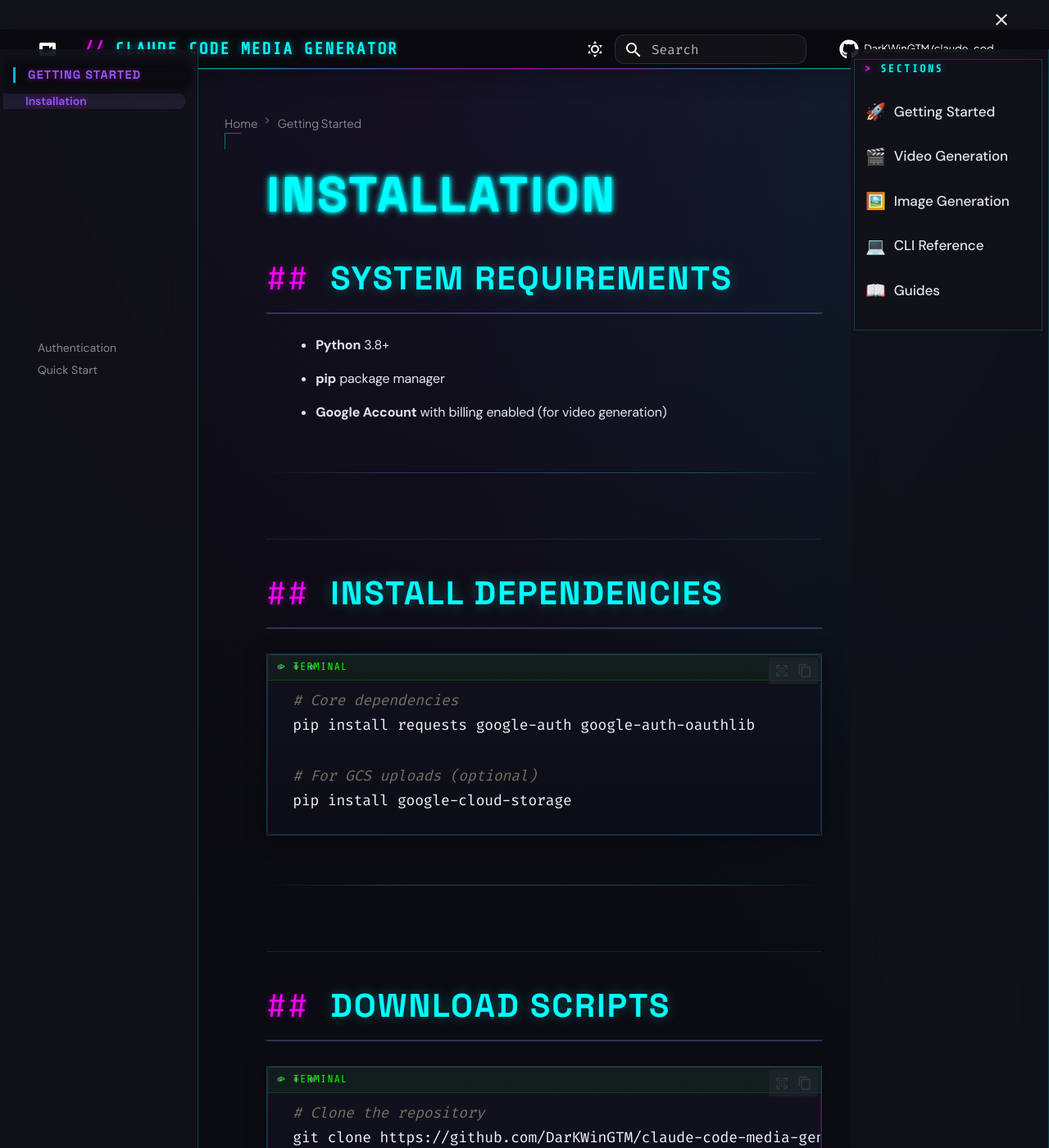
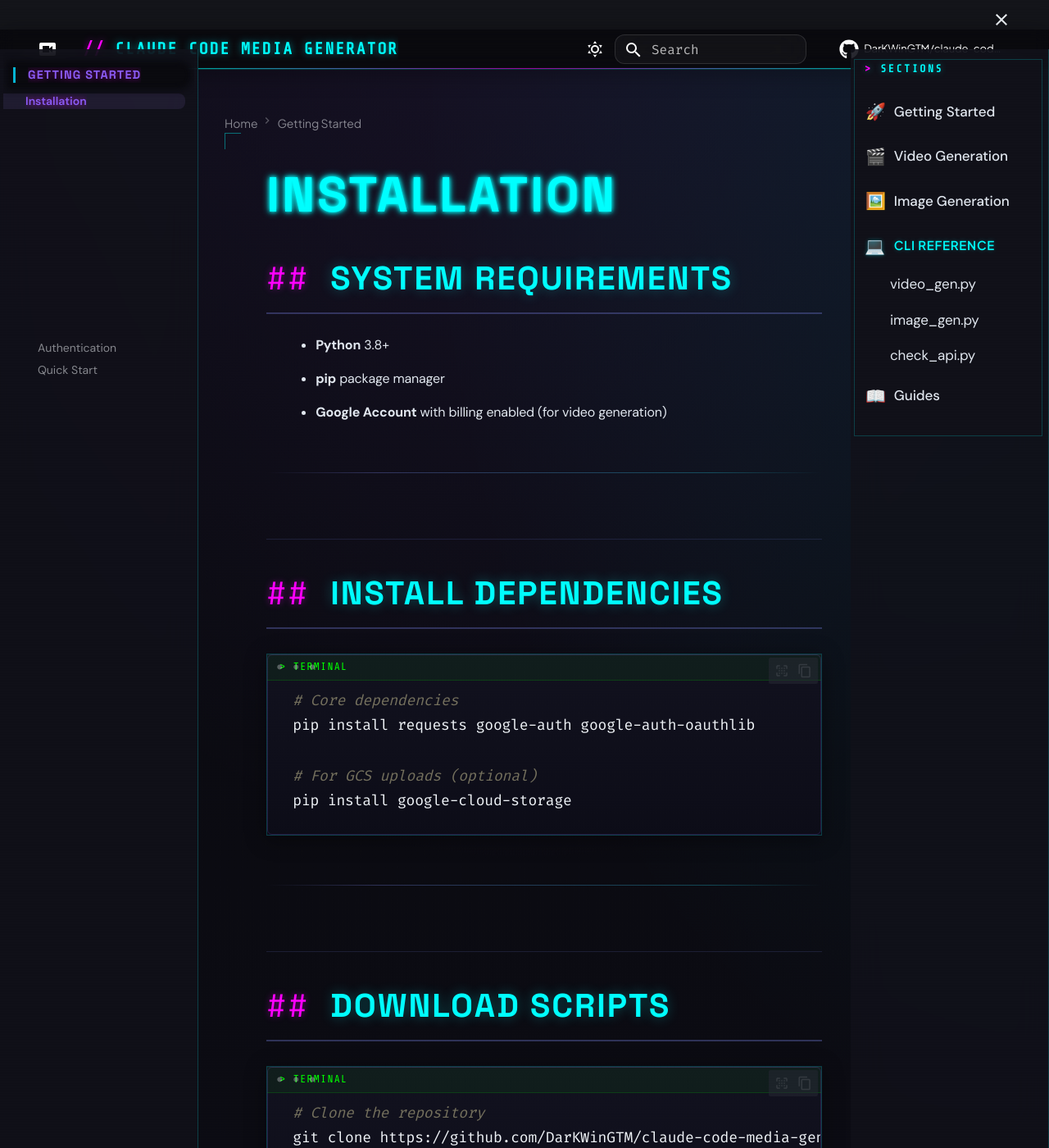
Before and after one commit to DarKWinGTM/claude-code-media-generator, an MkDocs documentation site: the page built from docs/getting-started/installation.md, in a window 1280 px wide and 1400 px high. Shown: the whole window at 82% size. Built offline with MkDocs 1.6.1 and Material for MkDocs 9.7.7, drawn with Linux system fonts in a browser that asks for light colours; comment, search, counter and statistics services are not loaded.

Commit message:
feat(section-nav): add CLI Reference sub-items v1.9.6
Section Navigator now shows CLI Reference with sub-items:
- video_gen.py
- image_gen.py
- check_api.py

Changes:
- toc.html v1.4: Added nested structure with new classes
  - section-navigator__item--has-children
  - section-navigator__parent
  - section-navigator__sublist
- extra.css v1.9.6: Added CSS styles for sub-items
  - Monospace font for CLI filenames
  - Neon cyan glow for Cyberpunk theme
  - Light mode adjustments
- changelog v2.5: Documented changes

Co-Authored-By: Claude <noreply@anthropic.com>

```diff
--- a/docs/stylesheets/extra.css
+++ b/docs/stylesheets/extra.css
@@ -1,7 +1,7 @@
 /* ===========================================
    Claude Code Media Generator - 2026 Design
    Glassmorphism + Gradient + Bento Grid
-   v1.9.5 - TOC Scroll-Spy Animation Fix
+   v1.9.6 - Section Navigator CLI Sub-items
    =========================================== */
 
 /* ===== Google Fonts Import ===== */
@@ -3448,6 +3448,108 @@ a, button, input, .md-nav__link, .md-tabs__link {
   border-left: 2px solid var(--color-primary, #818cf8);
 }
 
+/* ===== Section Navigator - Sub-items (CLI Reference children) ===== */
+/* v1.4: Added support for nested items */
+.section-navigator__item--has-children {
+  margin: 0;
+  padding: 0;
+}
+
+.section-navigator__parent {
+  display: flex;
+  align-items: center;
+  gap: 0.5rem;
+  padding: 0.5rem 0.6rem;
+  color: var(--text-secondary, #e2e8f0);
+  font-size: 0.75rem;
+  font-weight: 600;
+  text-transform: uppercase;
+  letter-spacing: 0.05em;
+}
+
+.section-navigator__sublist {
+  list-style: none;
+  margin: 0;
+  padding: 0 0 0 1.5rem;
+}
+
+.section-navigator__sublist li {
+  margin: 0;
+  padding: 0;
+}
+
+.section-navigator__sublist a {
+  display: flex;
+  align-items: center;
+  padding: 0.35rem 0.6rem;
+  border-radius: 0.25rem;
+  color: var(--text-secondary, #a0aec0);
+  text-decoration: none;
+  font-size: 0.7rem;
+  font-weight: 400;
+  font-family: var(--md-code-font-family, 'JetBrains Mono', monospace);
+  transition: all 0.2s ease;
+  border-left: 2px solid transparent;
+}
+
+.section-navigator__sublist a:hover {
+  background: var(--glass-bg, rgba(255, 255, 255, 0.04));
+  color: var(--color-primary, #818cf8);
+  border-left-color: var(--color-primary, #818cf8);
+  transform: translateX(2px);
+}
+
+.section-navigator__sublist a[aria-current="page"],
+.section-navigator__sublist a.active {
+  background: rgba(99, 102, 241, 0.12);
+  color: var(--color-primary, #818cf8);
+  border-left-color: var(--color-primary, #818cf8);
+  font-weight: 500;
+}
+
+/* Light mode adjustments for sub-items */
+[data-md-color-scheme="default"] .section-navigator__parent {
+  color: #374151;
+}
+
+[data-md-color-scheme="default"] .section-navigator__sublist a {
+  color: #6b7280;
+}
+
+[data-md-color-scheme="default"] .section-navigator__sublist a:hover {
+  background: rgba(99, 102, 241, 0.06);
+  color: #6366f1;
+}
+
+[data-md-color-scheme="default"] .section-navigator__sublist a.active {
+  background: rgba(99, 102, 241, 0.1);
+  color: #6366f1;
+}
+
+/* Cyberpunk theme for sub-items */
+[data-md-color-scheme="slate"] .section-navigator__parent {
+  color: var(--neon-cyan, #00ffff);
+  text-shadow: 0 0 5px rgba(0, 255, 255, 0.3);
+}
+
+[data-md-color-scheme="slate"] .section-navigator__sublist a {
+  color: rgba(0, 255, 255, 0.6);
+}
+
+[data-md-color-scheme="slate"] .section-navigator__sublist a:hover {
+  color: var(--neon-cyan, #00ffff);
+  border-left-color: var(--neon-cyan, #00ffff);
+  text-shadow: 0 0 5px rgba(0, 255, 255, 0.4);
+}
+
+[data-md-color-scheme="slate"] .section-navigator__sublist a[aria-current="page"],
+[data-md-color-scheme="slate"] .section-navigator__sublist a.active {
+  color: var(--neon-cyan, #00ffff);
+  border-left-color: var(--neon-cyan, #00ffff);
+  background: rgba(0, 255, 255, 0.08);
+  text-shadow: 0 0 8px rgba(0, 255, 255, 0.5);
+}
+
 /* Light mode adjustments */
 [data-md-color-scheme="default"] .section-navigator {
   border-bottom-color: rgba(99, 102, 241, 0.15);
--- a/overrides/partials/toc.html
+++ b/overrides/partials/toc.html
@@ -1,10 +1,11 @@
 <!--
   Section Navigator + Table of Contents Template
-  Version: 1.3
+  Version: 1.4
   Design: pages.design.md Section 10
   Fix v1.1: Removed redundant md-sidebar__scrollwrap wrapper
   Fix v1.2: CSS hides Section Navigator in primary sidebar
   Fix v1.3: TOC moved to left sidebar via CSS, Sections stays in right sidebar
+  Fix v1.4: Added CLI Reference sub-items (video_gen.py, image_gen.py, check_api.py)
 -->
 
 {% if page.toc %}
@@ -30,11 +31,28 @@
         <span>Image Generation</span>
       </a>
     </li>
-    <li>
-      <a href="{{ config.site_url }}cli/video_gen/">
+    <li class="section-navigator__item--has-children">
+      <span class="section-navigator__parent">
         <span class="section-navigator__icon">💻</span>
         <span>CLI Reference</span>
-      </a>
+      </span>
+      <ul class="section-navigator__sublist">
+        <li>
+          <a href="{{ config.site_url }}cli/video_gen/">
+            <span>video_gen.py</span>
+          </a>
+        </li>
+        <li>
+          <a href="{{ config.site_url }}cli/image_gen/">
+            <span>image_gen.py</span>
+          </a>
+        </li>
+        <li>
+          <a href="{{ config.site_url }}cli/check_api/">
+            <span>check_api.py</span>
+          </a>
+        </li>
+      </ul>
     </li>
     <li>
       <a href="{{ config.site_url }}guides/skill-installation/">
```
